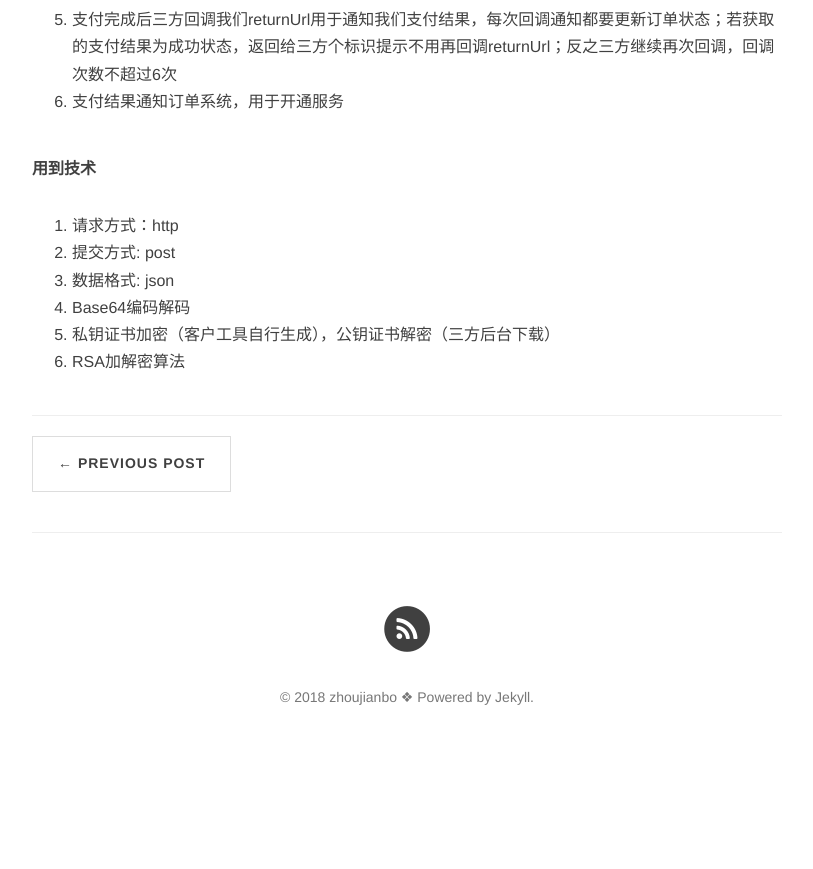
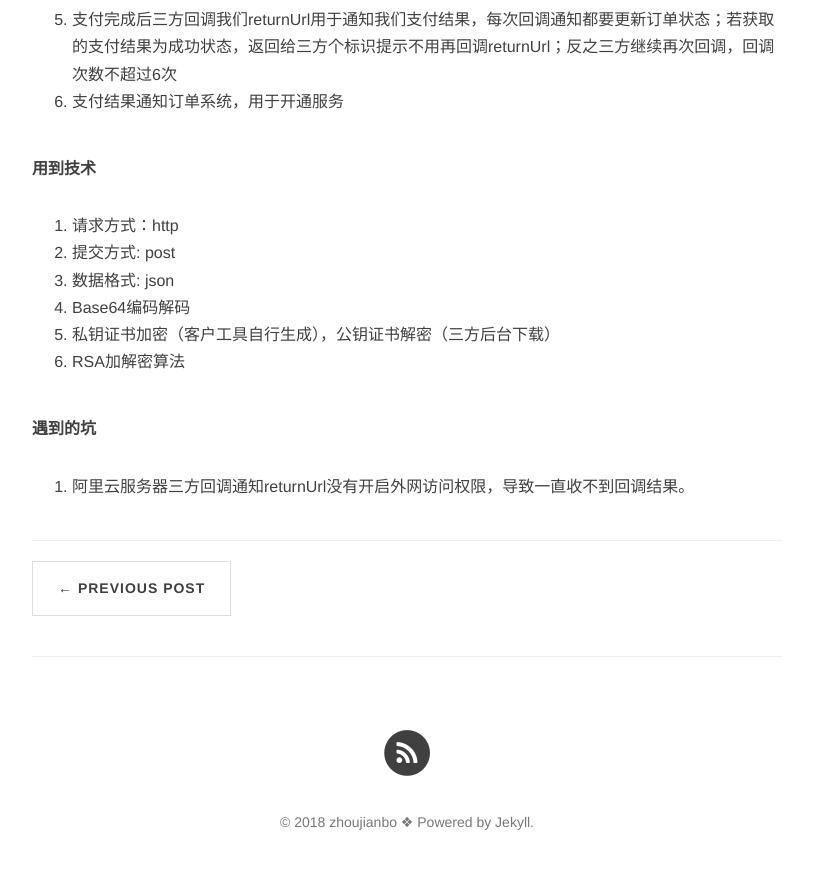
Before and after one commit to ZhouJianBoPro/ZhouJianBoPro.github.io, a Jekyll site: the page built from _posts/2018-04-03-payment.md, in a window 1280 px wide and 900 px high, scrolled down 2011 px. Shown: the top 869 px of the window, without its empty margins (233-1046 px from the left). Built offline with Jekyll 4.4.1, drawn with Linux system fonts in a browser that asks for light colours; nearby versions of some CDN libraries; comment, search, counter and statistics services are not loaded; before the commit the page ends 2786 px from its top, so only the background shows below that.

Commit message:
defalut commit；

```diff
--- a/_posts/2018-04-03-payment.md
+++ b/_posts/2018-04-03-payment.md
@@ -34,3 +34,6 @@ App支付，又称移动端支付，在移动端应用中集成三方SDK调起
 4. Base64编码解码
 5. 私钥证书加密（客户工具自行生成），公钥证书解密（三方后台下载）
 6. RSA加解密算法
+
+**遇到的坑**
+1. 阿里云服务器三方回调通知returnUrl没有开启外网访问权限，导致一直收不到回调结果。
```
